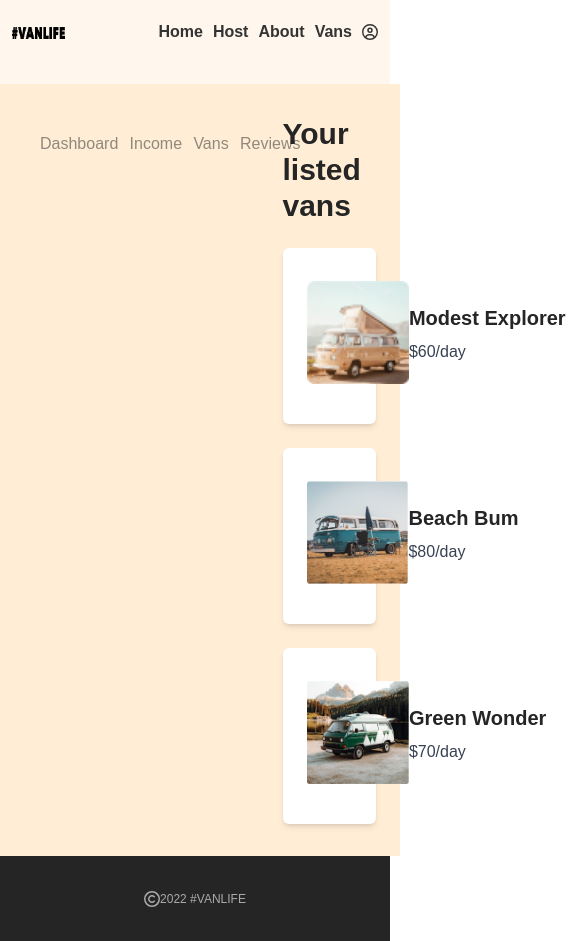
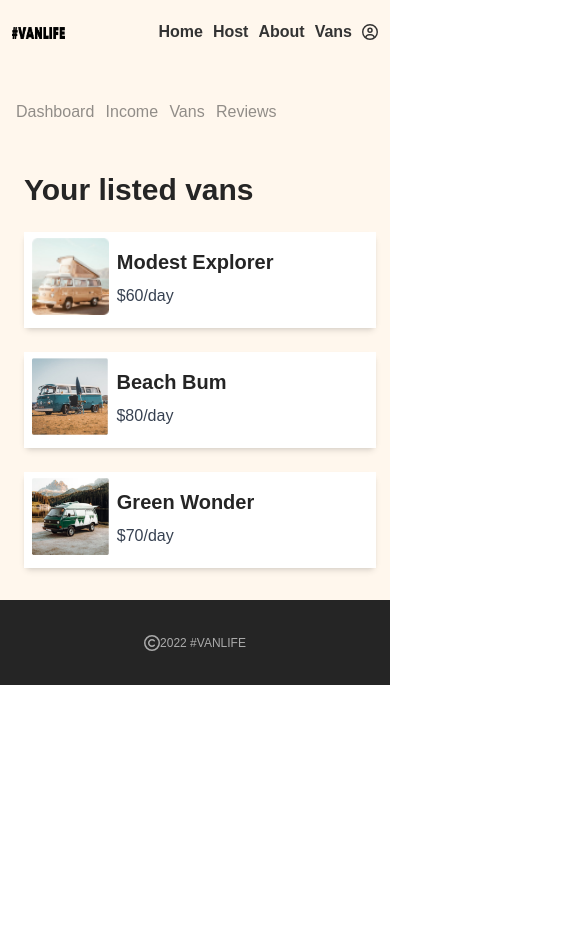
Before and after one commit to HudsonWayne/Van-Life, a React (Vite) app: page /Host/Vans in a window 390 px wide. Shown: the top 941 px of the page, 585 px wide, since content can reach past the window. After the commit the page ends 844 px from the top, so only its background shows below. Built offline with nearby package versions, Linux system fonts and the light colour scheme.

Commit message:
VansHome Completion

```diff
--- a/src/components/Host/Income.jsx
+++ b/src/components/Host/Income.jsx
@@ -19,8 +19,9 @@ const money = [
 
 const Income = () => {
   return (
+    <div className="bg-[#FFF7ED]">
+      <HostNavbar />
       <div className="p-6 sm:block md:block lg:hidden bg-[#FFF7ED] rounded-lg shadow-md w-full mb-12">
-      <HostNavbar />
         <div className="flex gap-4 flex-col justify-center w-full min-h-[200px]">
           <h2 className="text-2xl font-bold">Income</h2>
           <p>
@@ -108,6 +109,7 @@ const Income = () => {
           </div>
         </div>
       </div>
+    </div>
   );
 };
 
--- a/src/components/Host/Vans/VansHome.jsx
+++ b/src/components/Host/Vans/VansHome.jsx
@@ -28,23 +28,35 @@ const CarRental = ({ carData }) => {
     },
   ];
   return (
-    <div className="container mx-auto px-4 py-8 w-[25rem] bg-orange-100 sm:block md:hidden">
-      <HostNavbar/>
-      <div className="flex flex-col justify-center items-center">
+    <div className="vanshome">
+      <HostNavbar />
+      <div className="container mx-auto px-4 py-8 w-[25rem]  sm:block md:hidden">
+        <div className="flex flex-col justify-center">
           <h1 className="text-3xl font-bold mb-4">Your listed vans</h1>
-        <div className="grid grid-cols-1 md:grid-cols-3 gap-4">
+          <div className="grid grid-cols-1 md:grid-cols-3 gap-4 ">
             {carData.map((car) => (
-            <Link key={car.id} to={`/car-rental/${car.id}`} className="p-4 shadow-md rounded-md hover:shadow-lg bg-white ">
-              <div key={car.id}  className="flex flex-row items-center w-[25rem] h-[8rem] ">
-                <img src={car.image} alt={car.name} className=" object-cover h-[80%] mb-2" />
-                <div className='flex flex-col justify-center'>
+              <Link
+                key={car.id}
+                to={`/car-rental/${car.id}`}
+                className=" shadow-md rounded-md hover:shadow-lg w-[22rem] h-[6rem] bg-green-100 "
+              >
+                <div
+                  key={car.id}
+                  className="flex flex-row items-center w-[100%] h-[100%] bg-white"
+                >
+                  <img
+                    src={car.image}
+                    alt={car.name}
+                    className=" object-cover h-[80%] mb-2 pl-2 pr-2"
+                  />
+                  <div className="flex flex-col justify-center">
                     <h2 className="text-xl font-semibold mb-2">{car.name}</h2>
                     <p className="text-gray-700 mb-1">${car.price}/day</p>
                   </div>
-
                 </div>
               </Link>
             ))}
+          </div>
         </div>
       </div>
     </div>
--- a/src/index.css
+++ b/src/index.css
@@ -31,6 +31,9 @@
 /* END OF 404 STYLES */
 
 /* THE STYLES FOR THE DASHBOARD */
+.vanshome{
+  background-color: #fff7ed;
+}
 .dashboard {
   background: #fff7ed;
   padding-bottom: 1rem;
```
Lines whose indentation alone changed are shown as unchanged.
